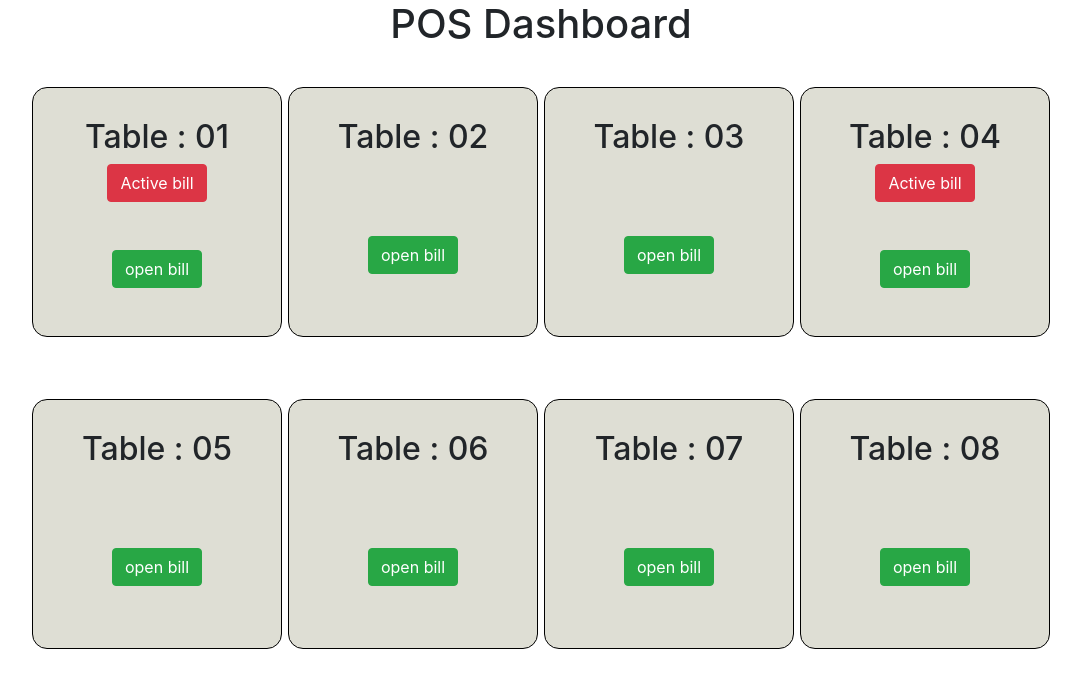
After one commit to Mithila-Panagoda/TheOceanColombo, a Django app: page /loadresturantposhome/ in a window 1280 px wide. The commit adds this page. Shown: the top 688 px of the page, without its empty margins (99-1180 px from the left). Run offline with Django 3.2, Linux system fonts and the light colour scheme; some libraries are stand-ins or nearby versions.

Commit message:
minor file update

```diff
--- a/templates/poscustbillhistory.html
+++ b/templates/poscustbillhistory.html
@@ -44,7 +44,7 @@
     <br>
     <br>
     <h1 class=text-center style="color: #DC8A1B">Customer bill history</h1>
-    <form method="get" action="/#/">
+    <form method="get" action="/loadcustpos/">
         <input type="submit" class="btn btn-secondary" name="btnaddmeal" value="New Bill">
     </form>
     <br>
@@ -62,8 +62,8 @@
                 <td>Rs65000/=</td>
                 <td>
                     <button type="button" class="btn btn-warning">View</button>
-                    <button type="button" class="btn btn-warning">Edit</button>
-                    <button type="button" class="btn btn-danger">Remove</button>
+                    <button type="button" class="btn btn-warning">Print Report</button>
+                    <button type="button" class="btn btn-danger">Make refund</button>
                 </td>
 
             </tr>
--- /dev/null
+++ b/templates/resturantpostblselection.html
@@ -0,0 +1,109 @@
+<!DOCTYPE html>
+<html lang="en">
+
+<head>
+    <meta charset="UTF-8">
+    <title>Resturant pos</title>
+    <link rel="stylesheet" href="https://maxcdn.bootstrapcdn.com/bootstrap/4.0.0/css/bootstrap.min.css"
+        integrity="sha384-Gn5384xqQ1aoWXA+058RXPxPg6fy4IWvTNh0E263XmFcJlSAwiGgFAW/dAiS6JXm" crossorigin="anonymous">
+    <style>
+        .tblcontent {
+            background-color: #DEDED4;
+            border-radius:15px;
+            border:1px solid black;
+            width: 250px;
+            height: 250px;
+            text-align: center;
+            padding: 30px;
+            margin-top:30px;
+            margin-bottom:30px;
+        }
+        .layout{
+            width:80%;
+            padding:30px;
+            margin-left:auto;
+            margin-right:auto;
+        }
+    </style>
+</head>
+
+<body>
+    <h1>
+        <center> POS Dashboard</center>
+    </h1>
+
+    <table class="layout">
+        <tr>
+            <td>
+                <div class="tblcontent container">
+                    <h2>Table : 01 </h2>
+                    <a class="form form-button btn btn-danger" href="">Active bill </a><br><br><br>
+                    <input type="submit" class="form form-contorl btn btn-success" name="tblsubmit" value="open bill">
+                </div>
+            </td>
+            <td>
+                <div class="tblcontent container">
+                    <h2>Table : 02 </h2>
+                    <br><br><br>
+                    <input type="submit" class="form form-contorl btn btn-success" name="tblsubmit" value="open bill">
+                </div>
+            </td>
+            <td>
+                <div class="tblcontent container">
+                    <h2>Table : 03 </h2>
+                    <br><br><br>
+                    <input type="submit" class="form form-contorl btn btn-success" name="tblsubmit" value="open bill">
+                </div>
+            </td>
+            <td>
+                <div class="tblcontent container">
+                    <h2>Table : 04 </h2>
+                    <a class="form form-button btn btn-danger" href="">Active bill </a><br><br><br>
+                    <input type="submit" class="form form-contorl btn btn-success" name="tblsubmit" value="open bill">
+                </div>
+            </td>
+        </tr>
+        <tr>
+            <td>
+                <div class="tblcontent container">
+                    <h2>Table : 05 </h2>
+                    <br><br><br>
+                    <input type="submit" class="form form-contorl btn btn-success" name="tblsubmit" value="open bill">
+                </div>
+            </td>
+            <td>
+                <div class="tblcontent container">
+                    <h2>Table : 06 </h2>
+                    <br><br><br>
+                    <input type="submit" class="form form-contorl btn btn-success" name="tblsubmit" value="open bill">
+                </div>
+            </td>
+            <td>
+                <div class="tblcontent container">
+                    <h2>Table : 07 </h2>
+                   <br><br><br>
+                    <input type="submit" class="form form-contorl btn btn-success" name="tblsubmit" value="open bill">
+                </div>
+            </td>
+            <td>
+                <div class="tblcontent container">
+                    <h2>Table : 08 </h2>
+                    <br><br><br>
+                    <input type="submit" class="form form-contorl btn btn-success" name="tblsubmit" value="open bill">
+                </div>
+            </td>
+        </tr>
+    </table>
+
+    <script src="https://code.jquery.com/jquery-3.2.1.slim.min.js"
+        integrity="sha384-KJ3o2DKtIkvYIK3UENzmM7KCkRr/rE9/Qpg6aAZGJwFDMVNA/GpGFF93hXpG5KkN" crossorigin="anonymous">
+    </script>
+    <script src="https://cdnjs.cloudflare.com/ajax/libs/popper.js/1.12.9/umd/popper.min.js"
+        integrity="sha384-ApNbgh9B+Y1QKtv3Rn7W3mgPxhU9K/ScQsAP7hUibX39j7fakFPskvXusvfa0b4Q" crossorigin="anonymous">
+    </script>
+    <script src="https://maxcdn.bootstrapcdn.com/bootstrap/4.0.0/js/bootstrap.min.js"
+        integrity="sha384-JZR6Spejh4U02d8jOt6vLEHfe/JQGiRRSQQxSfFWpi1MquVdAyjUar5+76PVCmYl" crossorigin="anonymous">
+    </script>
+</body>
+
+</html>
--- a/theOceanColombo/urls.py
+++ b/theOceanColombo/urls.py
@@ -79,7 +79,10 @@ urlpatterns = [
     url(r'^updatemeal/',views.updatemeal),
     url(r'^updatebeverage/',views.updatebeverage),
     url(r'^updateRoomDetails', views.dirUpdateRoomDetails),
-    url(r'^loadcustpos', views.loadcustpos)
+    url(r'^loadcustpos/', views.loadcustpos),
+    url(r'^addcustbill/', views.addcustbill),
+    url(r'^loadresturantposhome/',views.loadresturantposhome),
+    url(r'^loadupdatebeverage/',views.loadupdatebeverage)
 ]
 
 urlpatterns += staticfiles_urlpatterns()
--- a/theOceanColombo/views.py
+++ b/theOceanColombo/views.py
@@ -234,11 +234,7 @@ def updatemeal(request):
     veg = request.POST.get('veg')
     data = {"price": price, "spicelvl": spice, "desc": desc, "veg": veg}
     db.child("resturant").child("meals").child(mealname).update(data)
-    getdata = db.child("resturant").child("meals").get()
-    for task in getdata.each():
-        print(task.val())
-        print(task.key())
-    return render(request, "test.html")
+    return render(request, "resturantmealmngt.html")
 def loadaddbeverage(request):
     return render(request, "addbeverage.html")
 def addbeverage(request):
@@ -251,10 +247,21 @@ def addbeverage(request):
     type = request.POST.get('drink')
     data={"price":price,"size":size,"desc":desc,"type":type }
     db.child("resturant").child("beverages").child(name).set(data)
-    return render(request, "test.html")
+    return render(request, "resturantmealmngt.html")
 
+def loadupdatebeverage(request):
+    return render(request,"updatebeverage.html")
 def updatebeverage(request):
-    return render(request, "updatebeverage.html")
+    firebase = pyrebase.initialize_app(firebaseconfig)
+    db = firebase.database()
+    name = request.POST.get('name')
+    price = request.POST.get('price')
+    size = request.POST.get('size')
+    desc = request.POST.get('desc')
+    drink = request.POST.get('drink')
+    data={"price":price,"size":size,"desc":desc,"drink":drink}
+    db.child("resturant").child("beverages").child(name).update(data)
+    return render(request, "resturantmealmngt.html")
 
 
 def mealmngt(request):
@@ -272,3 +279,22 @@ def custbillhistory(request):
 
 def loadcustpos(request):
     return render(request,"poscustomer.html")
+
+def addcustbill(request):
+    firebase = pyrebase.initialize_app(firebaseconfig)
+    db = firebase.database()
+    cname = request.POST.get('cname')
+    nic = request.POST.get('nic')
+    rtype = request.POST.get('rtype')
+    rcharge = request.POST.get('rcharge')
+    resturantfee = request.POST.get('resturantfee')
+    addcharge = request.POST.get('addcharge')
+    ptype = request.POST.get('ptype')
+    tax = request.POST.get('tax')
+    date = request.POST.get('date')
+    data={"Name":cname,"RoomType":rtype,"roomCharge":rcharge,"resturantFee":resturantfee,"addcharge":addcharge,"paymentType":ptype,"TAX":tax}
+    db.child("POS").child("customerbills").child(nic).child(date).set(data)
+    return render(request,"test.html")
+
+def loadresturantposhome(request):
+    return render(request,"resturantpostblselection.html")
```
Also changed, not shown: templates/addmeal.html (+7 -7 lines), templates/poscustomer.html (+16 -13 lines), templates/resturantmealmngt.html (+24 -21 lines), templates/updatebeverage.html (+6 -5 lines).
